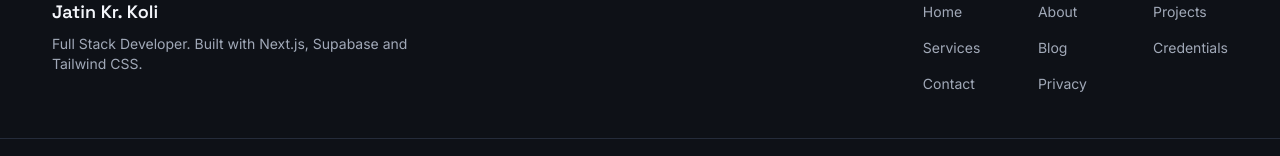
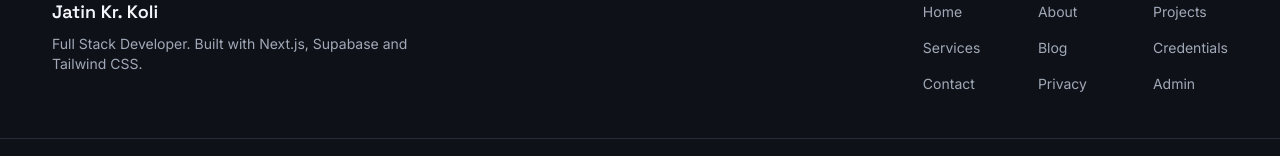
Before and after one commit to codeswithdark83-sudo/Personal-Website-, a Next.js app: page / in a window 1280 px wide. Shown: the part 2062-2218 px from the top of the page. Built offline with nearby package versions, Linux system fonts and the light colour scheme; no server answers; the database is empty.

Commit message:
Add a footer link to the admin login
Co-Authored-By: Claude Sonnet 5.5 <noreply@anthropic.com>
Claude-Session: https://claude.ai/code/session_01DSa23uhy6LfF5Zk41BJDfn

```diff
--- a/src/components/layout/site-footer.tsx
+++ b/src/components/layout/site-footer.tsx
@@ -17,6 +17,7 @@ export function SiteFooter() {
               </li>
             ))}
             <li><Link href="/privacy" className="inline-block py-1 hover:text-foreground">Privacy</Link></li>
+            <li><Link href="/admin" className="inline-block py-1 hover:text-foreground">Admin</Link></li>
           </ul>
         </nav>
       </div>
```
